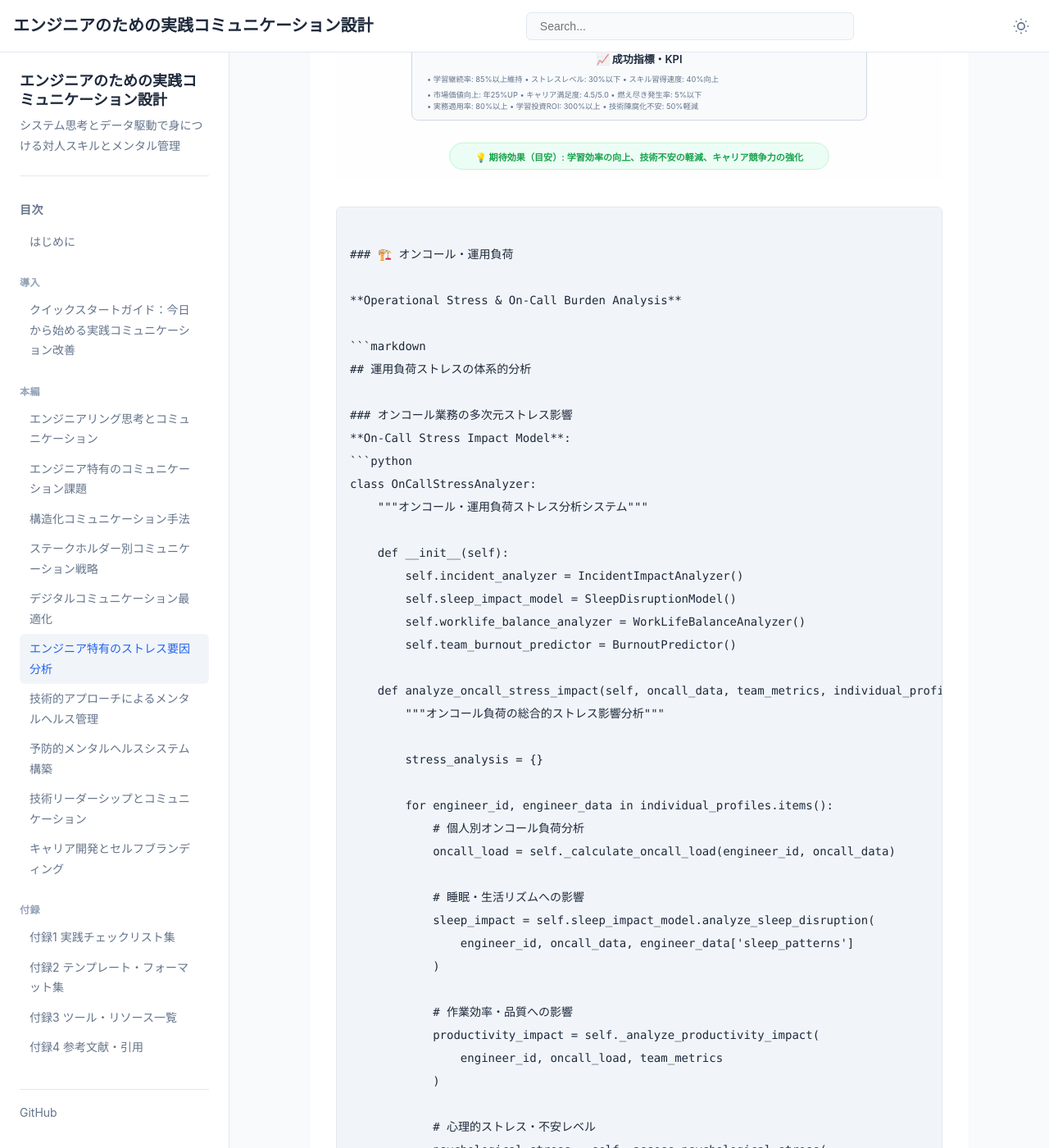
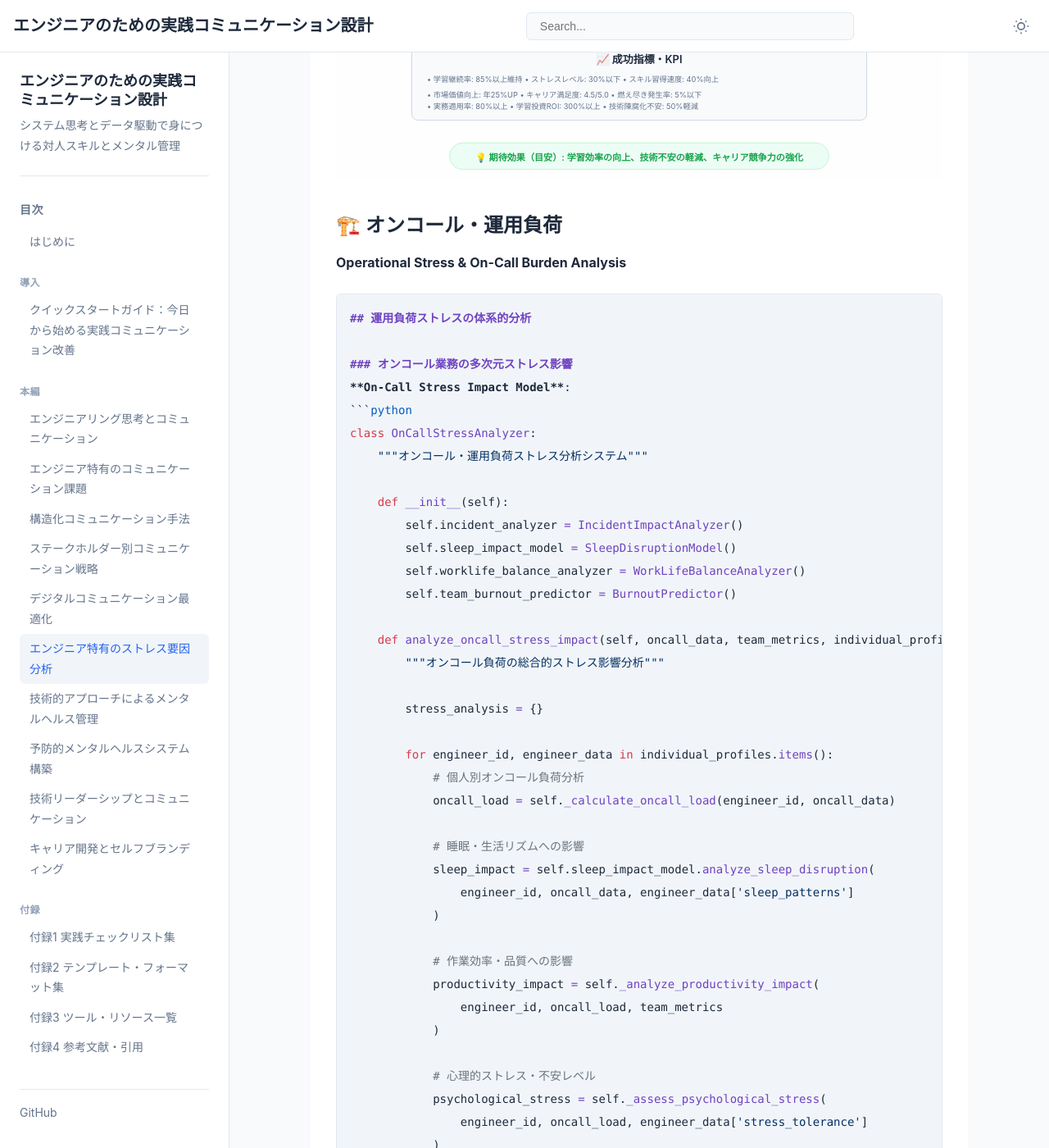
Before and after one commit to itdojp/IT-engineer-communication-book, a Jekyll site: the page built from docs/chapter-stress-analysis/index.md, in a window 1280 px wide and 1400 px high, scrolled down 4181 px. Shown: the whole window at 82% size. Built offline with Jekyll 4.4.1, drawn with Linux system fonts in a browser that asks for light colours; some of the changed text lies outside the part shown.

Commit message:
fix: prevent nested code fences in stress analysis chapter

`````diff
--- a/docs/chapter-stress-analysis/index.md
+++ b/docs/chapter-stress-analysis/index.md
@@ -1040,13 +1040,12 @@ order: 8
     </marker>
   </defs>
 </svg>
-```text
 
 ### 🏗️ オンコール・運用負荷
 
 **Operational Stress & On-Call Burden Analysis**
 
-```markdown
+````markdown
 ## 運用負荷ストレスの体系的分析
 
 ### オンコール業務の多次元ストレス影響
@@ -1259,6 +1258,7 @@ class OnCallQualityMetrics:
             'optimization_roadmap': self._create_optimization_roadmap(effectiveness_metrics)
         }
 ```
+````
 
 ---
 
@@ -1268,7 +1268,7 @@ class OnCallQualityMetrics:
 
 **Unrealistic Expectations Stress Framework**
 
-```markdown
+````markdown
 ## 期待値管理とストレス軽減
 
 ### 期待値ギャップの構造的分析
@@ -1408,6 +1408,7 @@ expectation_management_communication:
         - "組織的判断・方針決定の要請"
         - "合意内容の文書化・共有"
 ```
+````
 
 **Stakeholder Pressure Management System**:
 ```python
@@ -1522,7 +1523,7 @@ class StakeholderPressureManager:
 
 **Team Dynamics Stress Analysis**
 
-```markdown
+````markdown
 ## チーム内ストレス要因の解析
 
 ### コミュニケーションパターンの分析
@@ -1673,6 +1674,7 @@ class PsychologicalSafetyOptimizer:
             'enablers': self._identify_speaking_enablers(speaking_indicators, response_quality)
         }
 ```
+````
 
 ---
 
@@ -1682,7 +1684,7 @@ class PsychologicalSafetyOptimizer:
 
 **Perfectionism Stress Analysis Framework**
 
-```markdown
+````markdown
 ## エンジニア特有の完璧主義ストレス
 
 ### 技術的完璧主義の多面的分析
@@ -1824,6 +1826,7 @@ perfectionism_management:
         - "ピアサポート・同僚との経験共有"
         - "心理的安全性の高いチーム環境構築"
 ```
+````
 
 **Perfectionism Management System**:
 ```python
@@ -1923,7 +1926,7 @@ class PerfectionismStressManager:
 
 **Cognitive Load & Decision Fatigue Management**
 
-```markdown
+````markdown
 ## エンジニアの認知負荷・意思決定疲労
 
 ### 技術的意思決定の認知負荷分析
@@ -2089,6 +2092,7 @@ class CognitiveBiasManager:
             'mitigation_strategies': self._suggest_confirmation_bias_mitigation(confirmation_indicators)
         }
 ```
+````
 
 ---
 
`````
Also changed, not shown: src/chapter-stress-analysis/index.md (+10 -6 lines).
